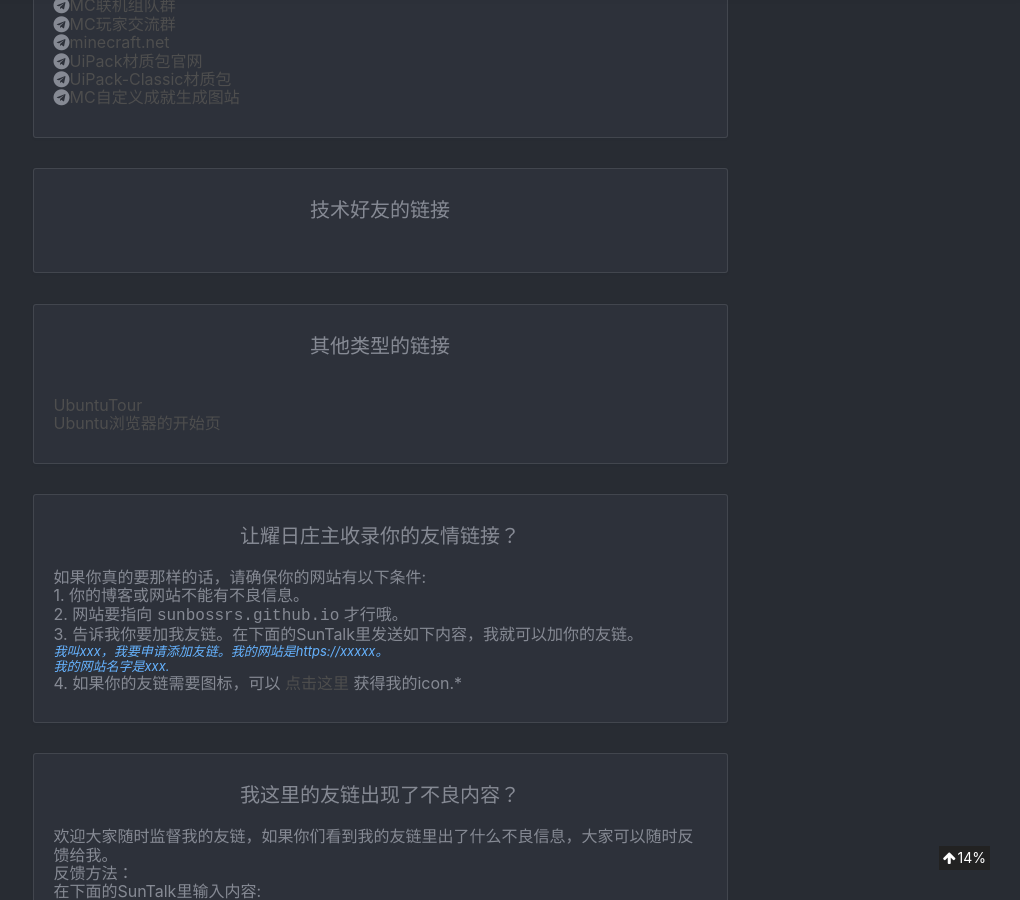
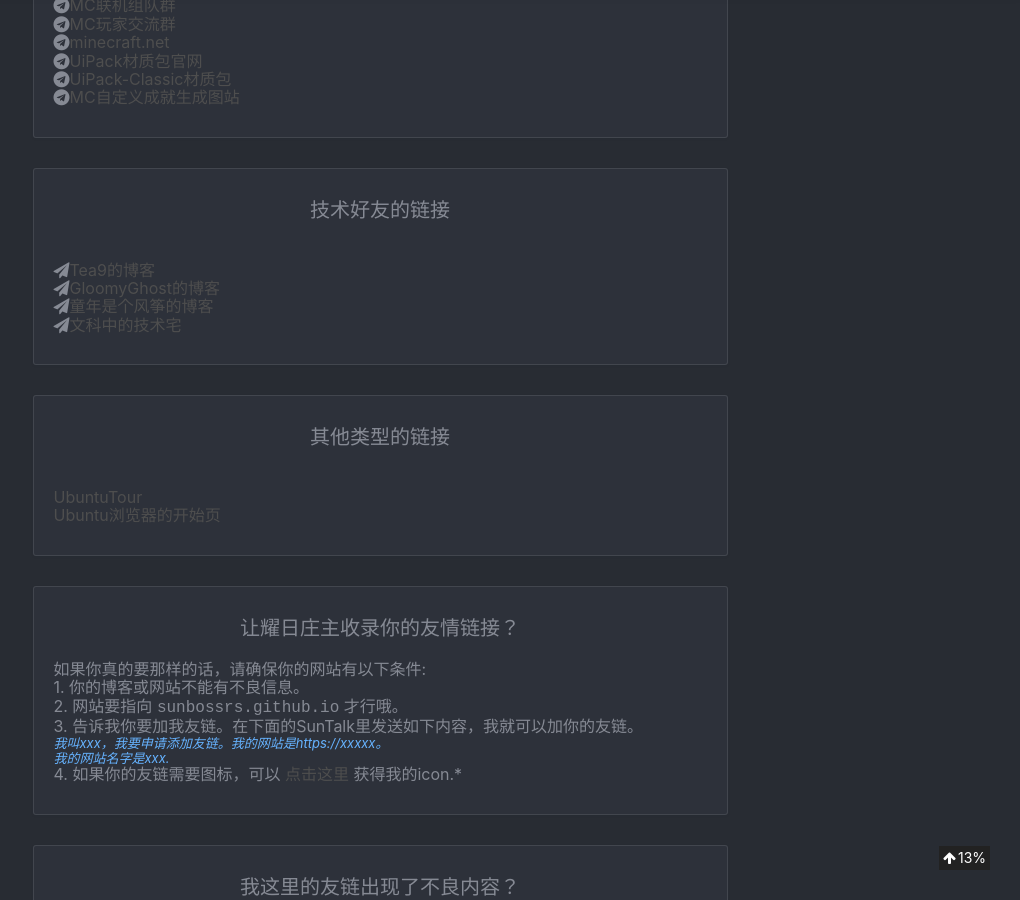
Before and after one commit to Sunbertrs/sunbossrs-blog-v1, a Jekyll site: the page built from links.html, in a window 1280 px wide and 900 px high, scrolled down 396 px. Shown: the whole window, without its empty margins (260-1280 px from the left). Built offline with Jekyll 4.4.1, drawn with Linux system fonts in a browser that asks for light colours; nearby versions of some CDN libraries; comment, search, counter and statistics services are not loaded; a style sheet for code colours, icons or effects is not loaded.

Commit message:
Update links.html

```diff
--- a/links.html
+++ b/links.html
@@ -22,7 +22,7 @@
 <br>
 <li>
    <span class="tag-name" id="technologylink">技术好友的链接</span>
-      {% for technologylink in site.data.linkd.Technologyfriendlnk %}
+      {% for technologylink in site.data.links.Technologyfriendlnk %}
       <br />
        <p><i class='fa fa-paper-plane'></i><a href="{{ technologylink[1] }}">{{ technologylink[0] }}</a>
       {% endfor %}
```
